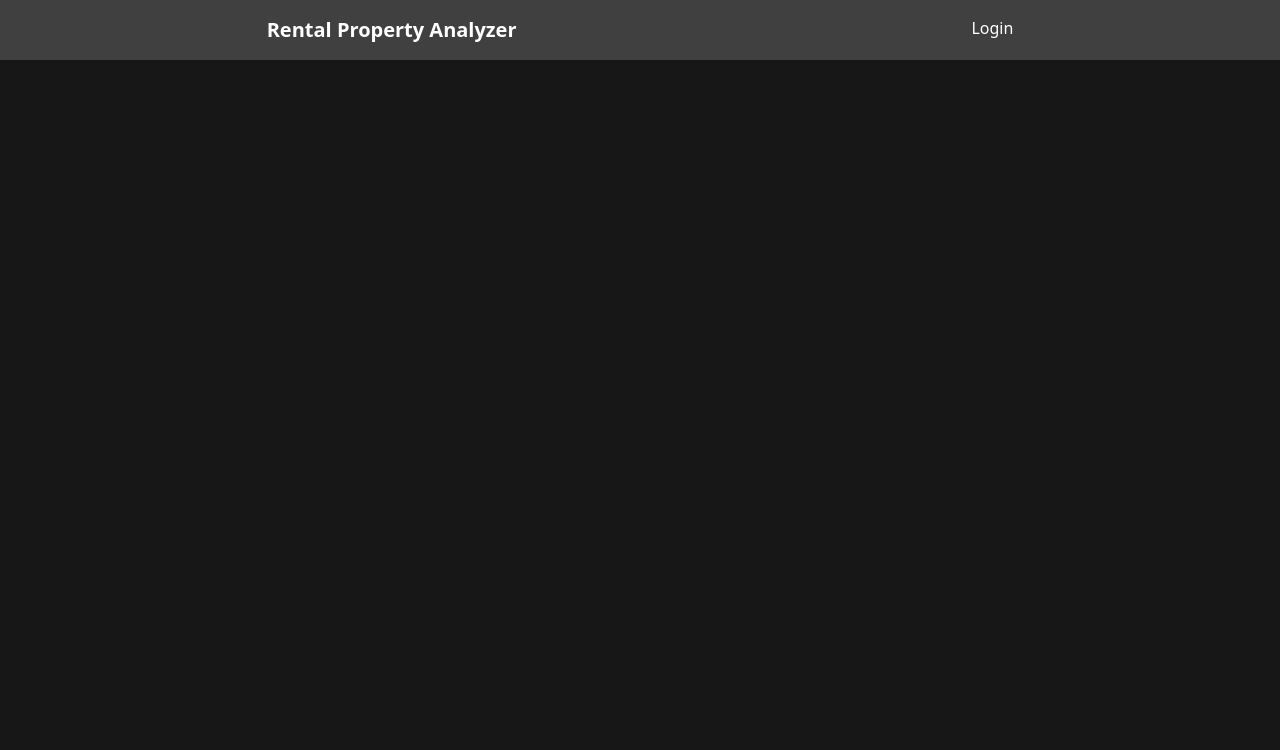
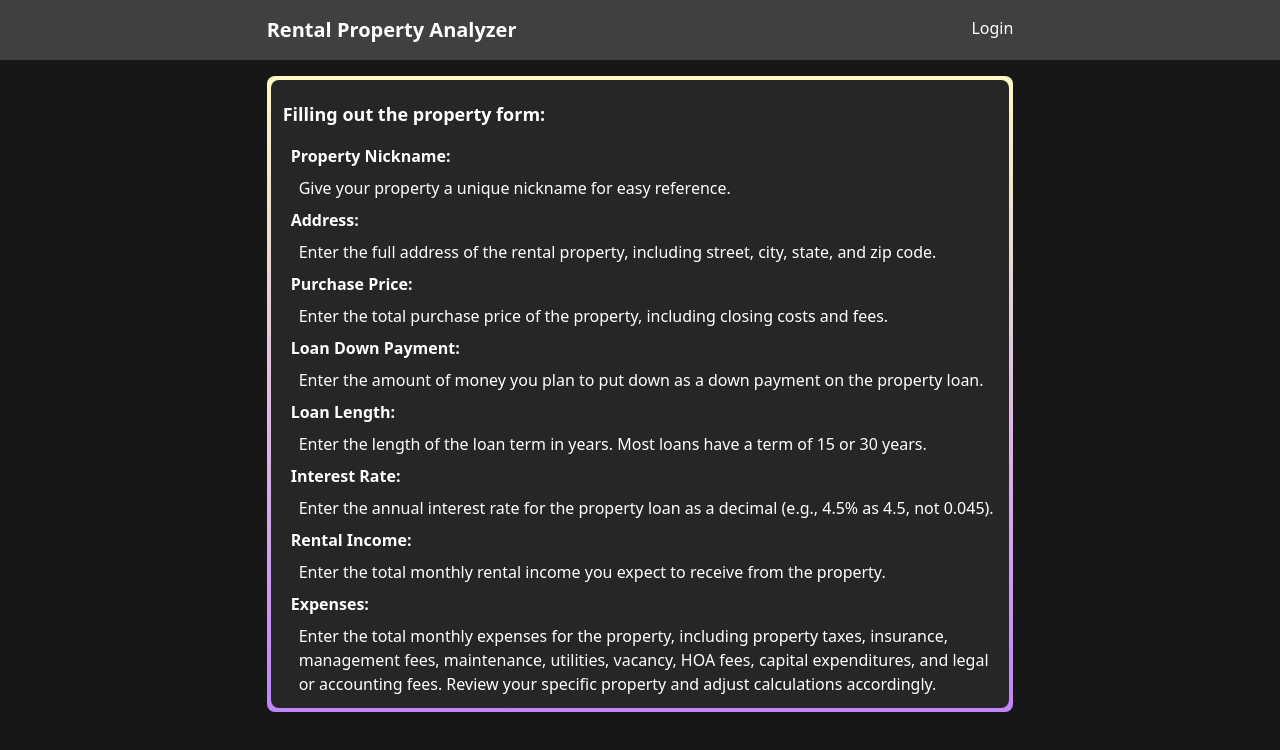
Before and after one commit to ranegray/vanilla-real-estate-analyzer, a website: page client/help.html in a window 1280 px wide. Drawn offline with Linux system fonts and the light colour scheme.

Commit message:
Added help page to provide users with more information when creating a new property

```diff
--- a/client/help.html
+++ b/client/help.html
@@ -1,16 +1,18 @@
 <!DOCTYPE html>
 <html lang="en">
   <head>
-    <meta charset="UTF-8">
-    <meta http-equiv="X-UA-Compatible" content="IE=edge">
-    <meta name="viewport" content="width=device-width, initial-scale=1.0">
+    <meta charset="UTF-8" />
+    <meta http-equiv="X-UA-Compatible" content="IE=edge" />
+    <meta name="viewport" content="width=device-width, initial-scale=1.0" />
     <title>Help</title>
     <link rel="stylesheet" href="/css/tailwind.css" />
   </head>
   <body class="bg-neutral-900">
     <header class="bg-neutral-700 text-white w-full">
       <div class="w-7/12 flex justify-between m-auto py-4">
+        <a href="/">
             <h1 class="text-xl font-semibold">Rental Property Analyzer</h1>
+        </a>
         <nav class="flex">
           <a id="dashboard" href="/dashboard.html" class="mr-2 hidden"
             >Dashboard</a
@@ -35,6 +37,56 @@
         </nav>
       </div>
     </header>
+    <main
+      class="-z-10 w-7/12 bg-gradient-to-b from-yellow-100 to-purple-400 m-auto p-1 my-4 rounded-lg"
+    >
+      <article
+        class="flex flex-col bg-neutral-800 text-white w-full m-auto p-3 rounded-lg"
+      >
+        <h1 class="text-white font-semibold text-lg my-2">Filling out the property form:</h1>
+        <div class="ml-2">
+            <h2 class="text-white font-semibold text-md my-2">Property Nickname:</h2>
+            <p class="ml-2">Give your property a unique nickname for easy reference.</p>
+            <h2 class="text-white font-semibold text-md my-2">Address:</h2>
+            <p class="ml-2">
+              Enter the full address of the rental property, including street, city,
+              state, and zip code.
+            </p>
+            <h2 class="text-white font-semibold text-md my-2">Purchase Price:</h2>
+            <p class="ml-2">
+              Enter the total purchase price of the property, including closing
+              costs and fees.
+            </p>
+            <h2 class="text-white font-semibold text-md my-2">Loan Down Payment:</h2>
+            <p class="ml-2">
+              Enter the amount of money you plan to put down as a down payment on
+              the property loan.
+            </p>
+            <h2 class="text-white font-semibold text-md my-2">Loan Length:</h2>
+            <p class="ml-2">
+              Enter the length of the loan term in years. Most loans have a term of
+              15 or 30 years.
+            </p>
+            <h2 class="text-white font-semibold text-md my-2">Interest Rate:</h2>
+            <p class="ml-2">
+              Enter the annual interest rate for the property loan as a decimal
+              (e.g., 4.5% as 4.5, not 0.045).
+            </p>
+            <h2 class="text-white font-semibold text-md my-2">Rental Income:</h2>
+            <p class="ml-2">
+              Enter the total monthly rental income you expect to receive from the
+              property.
+            </p>
+            <h2 class="text-white font-semibold text-md my-2">Expenses:</h2>
+            <p class="ml-2">
+              Enter the total monthly expenses for the property, including property
+              taxes, insurance, management fees, maintenance, utilities, vacancy,
+              HOA fees, capital expenditures, and legal or accounting fees. Review
+              your specific property and adjust calculations accordingly.
+            </p>
+        </div>
+      </article>
+    </main>
     <script src="help.js" defer></script>
   </body>
 </html>
```
Lines whose indentation alone changed are shown as unchanged.
